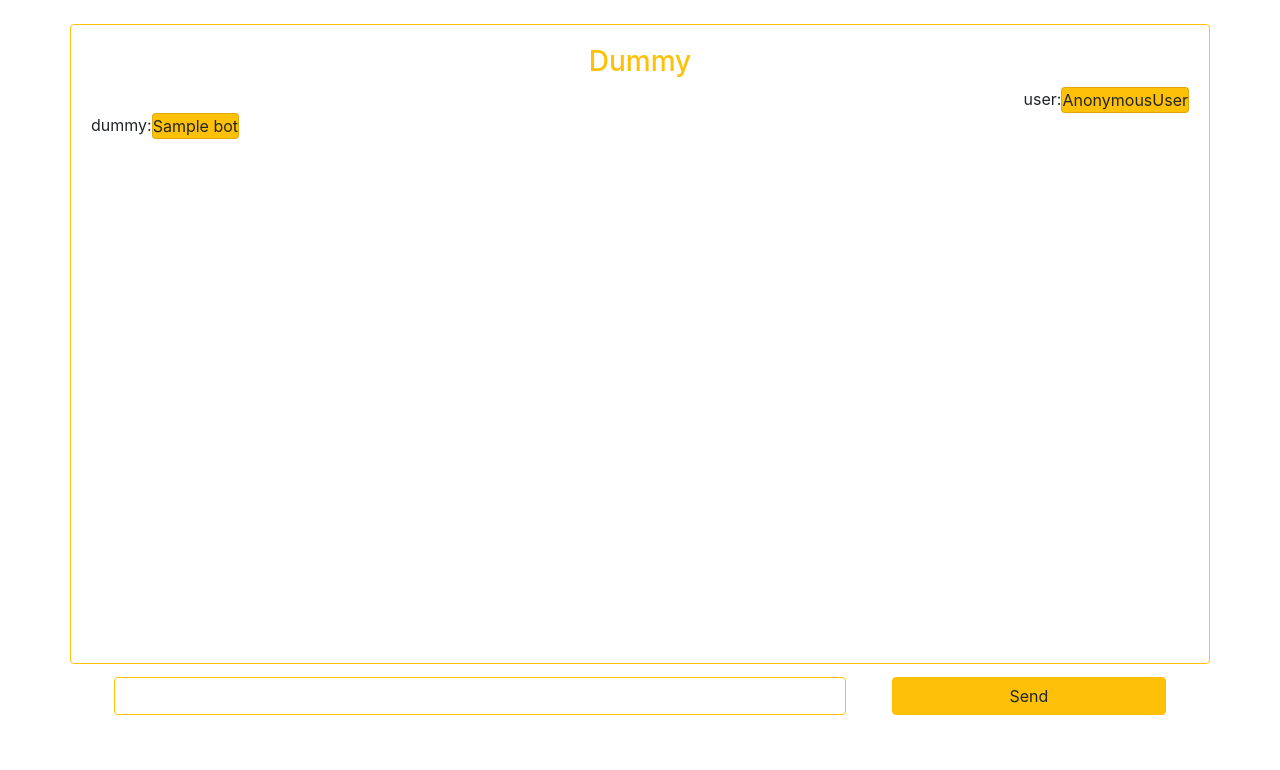
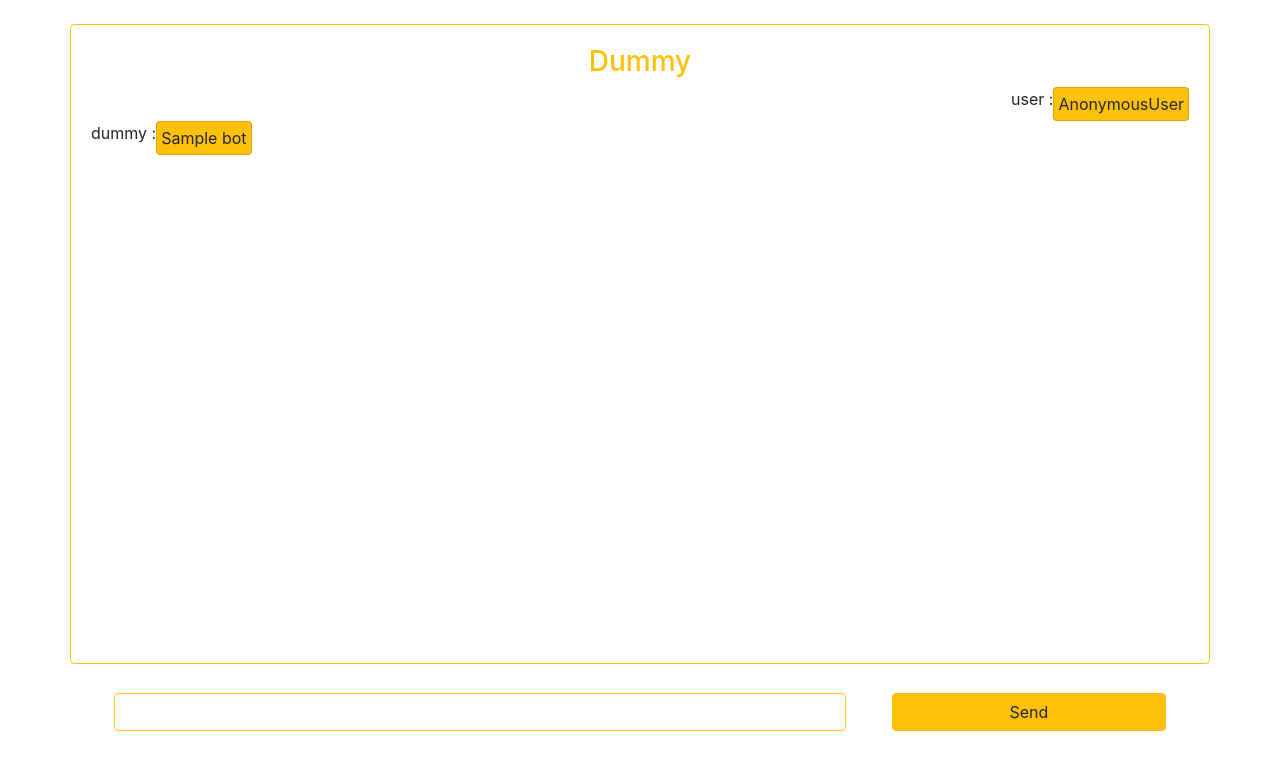
Before and after one commit to kvvsatyaravi/dummy, a Django app: template templates/index.html in a window 1280 px wide. Shown: the top 770 px of the page. Run offline with Django 3.2, Linux system fonts and the light colour scheme; the template is opened without the code that fills it: most values are stand-ins (such as "Sample title", 1, 10 or a date in 2020); some libraries are stand-ins or nearby versions.

Commit message:
frontover ok

```diff
--- a/templates/index.html
+++ b/templates/index.html
@@ -16,12 +16,13 @@
       <center><h3 class="title text-warning">Dummy</h3></center>
       <form method="POST" action="">
         {% csrf_token %}
-          <div class="row justify-content-end" >
-            user: <div class=" card bg-warning " style="width:auto ; height: auto;"> {{ user}}</br></div>
+
+          <div class="row justify-content-end">
+            user :<div class=" card bg-warning p-1" >{{ user}}<br></div>
           </div>
 
           <div class="row justify-content-start">
-            dummy:<div class=" card bg-warning " style="width:auto ; height: auto;">{{ bot}}<br></div>
+            dummy :<div class=" card bg-warning  p-1" style="width:auto ; height: auto;">{{ bot}}<br></div>
           </div>
 
         <div class="row justify-content-around d-flex align-items-end" style="height: 36rem;">
```
